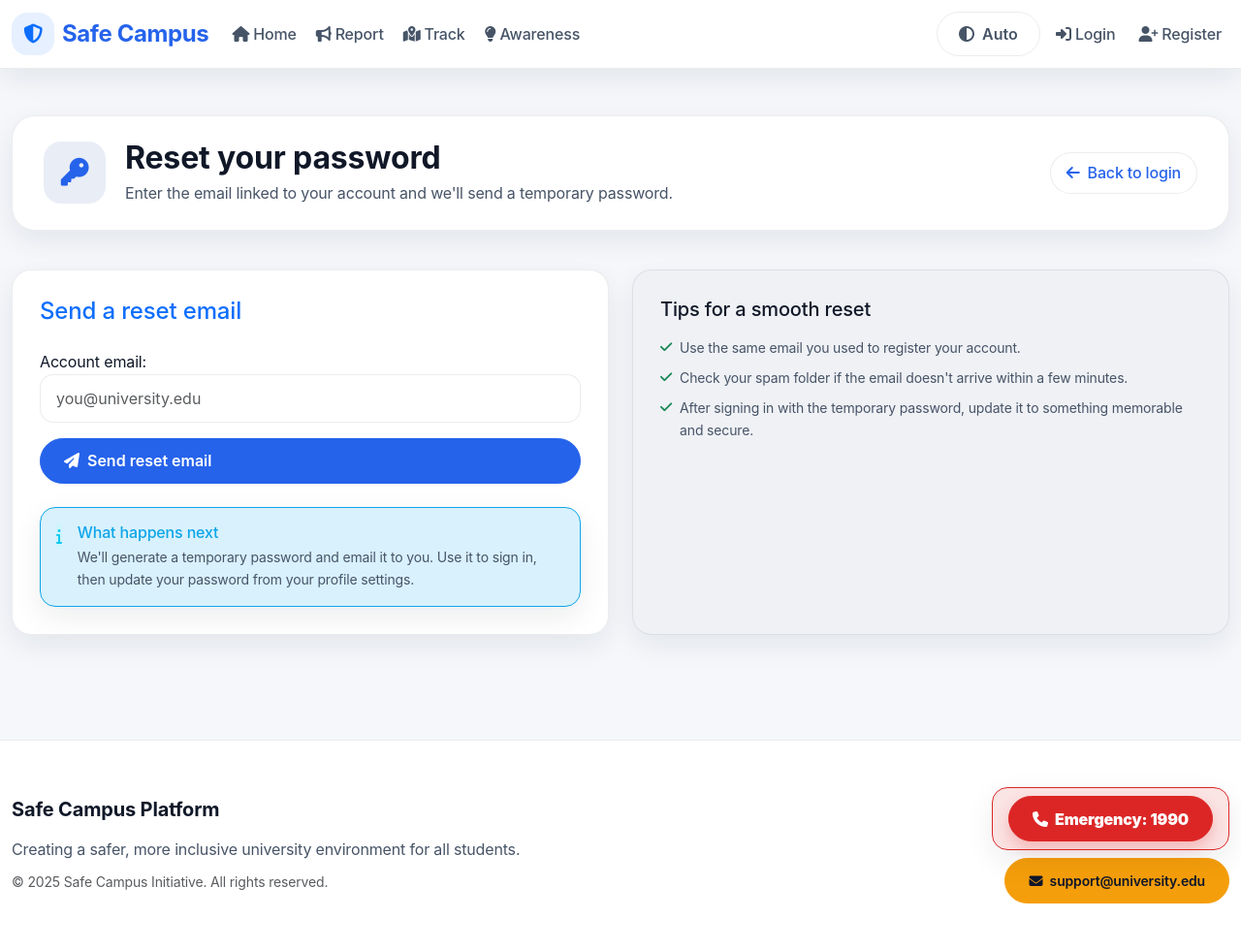
After one commit to shifan55/django_campus_safety, a Django app: page /forgot-password/ in a window 1280 px wide. The commit adds this page. Shown: the whole page at 97% size. Run offline with Django 5.2, Linux system fonts and the light colour scheme; some libraries are stand-ins or nearby versions.

Commit message:
Nov 18 update

```diff
--- a/tccweb/core/forms.py
+++ b/tccweb/core/forms.py
@@ -69,6 +69,35 @@ class LoginForm(forms.Form):
         ),
         label="Remember me",
     )
+
+
+class PasswordResetRequestForm(forms.Form):
+    """Collect an email address for issuing a password reset."""
+
+    email = forms.EmailField(
+        widget=forms.EmailInput(
+            attrs={
+                "class": "form-control",
+                "placeholder": "you@university.edu",
+                "autocomplete": "email",
+            }
+        ),
+        label="Account email",
+    )
+
+    def clean_email(self):
+        email = self.cleaned_data["email"].strip()
+        user = User.objects.filter(email__iexact=email, is_active=True).first()
+        if not user:
+            raise forms.ValidationError(
+                "We couldn't find an active account with that email address."
+            )
+        self.user = user
+        return email
+
+    def get_user(self):
+        return getattr(self, "user", None)
+
 
 class RegistrationForm(forms.ModelForm):
     """User registration form with Bootstrap-friendly widgets."""
--- /dev/null
+++ b/tccweb/user_portal/templates/forgot_password.html
@@ -0,0 +1,93 @@
+{% extends "base.html" %}
+{% load widget_tweaks %}
+
+{% block title %}Forgot password - Safe Campus{% endblock %}
+
+{% block content %}
+<div class="page-container">
+    <div class="container-xxl">
+        <header class="page-header">
+            <div class="title-group">
+                <span class="title-icon">
+                    <i class="fas fa-key"></i>
+                </span>
+                <div>
+                    <h1 class="h2 mb-1">Reset your password</h1>
+                    <p class="mb-0">Enter the email linked to your account and we'll send a temporary password.</p>
+                </div>
+            </div>
+            <div class="page-actions">
+                <a href="{% url 'login' %}" class="action-chip action-chip-secondary">
+                    <i class="fas fa-arrow-left"></i>
+                    <span>Back to login</span>
+                </a>
+            </div>
+        </header>
+
+        <section class="page-section">
+            <div class="row g-4">
+                <div class="col-lg-6">
+                    <div class="page-card h-100">
+                        <div class="page-card-body">
+                            <h2 class="h4 mb-4 text-primary">Send a reset email</h2>
+                            <form method="POST" class="row g-3" novalidate>
+                                {% csrf_token %}
+                                <div class="col-12">
+                                    {{ reset_form.email.label_tag }}
+                                    {% if reset_form.email.errors %}
+                                        {% render_field reset_form.email class+=" is-invalid" %}
+                                        {% for error in reset_form.email.errors %}
+                                            <div class="invalid-feedback d-block">{{ error }}</div>
+                                        {% endfor %}
+                                    {% else %}
+                                        {{ reset_form.email }}
+                                    {% endif %}
+                                </div>
+                                <div class="col-12">
+                                    <button type="submit" class="btn btn-primary btn-icon w-100">
+                                        <i class="fas fa-paper-plane"></i>
+                                        <span>Send reset email</span>
+                                    </button>
+                                </div>
+                            </form>
+
+                            <div class="alert alert-info mt-4 mb-0" role="alert">
+                                <div class="d-flex align-items-start gap-3">
+                                    <span class="avatar avatar-sm bg-info-subtle text-info">
+                                        <i class="fas fa-info"></i>
+                                    </span>
+                                    <div>
+                                        <h3 class="h6 mb-1">What happens next</h3>
+                                        <p class="mb-0 small">We'll generate a temporary password and email it to you. Use it to sign in, then update your password from your profile settings.</p>
+                                    </div>
+                                </div>
+                            </div>
+                        </div>
+                    </div>
+                </div>
+                <div class="col-lg-6">
+                    <div class="page-card h-100 bg-body-secondary bg-opacity-50">
+                        <div class="page-card-body">
+                            <h2 class="h5 mb-3">Tips for a smooth reset</h2>
+                            <ul class="list-unstyled small mb-0">
+                                <li class="d-flex align-items-start gap-2 mb-2">
+                                    <i class="fas fa-check text-success mt-1"></i>
+                                    <span>Use the same email you used to register your account.</span>
+                                </li>
+                                <li class="d-flex align-items-start gap-2 mb-2">
+                                    <i class="fas fa-check text-success mt-1"></i>
+                                    <span>Check your spam folder if the email doesn't arrive within a few minutes.</span>
+                                </li>
+                                <li class="d-flex align-items-start gap-2">
+                                    <i class="fas fa-check text-success mt-1"></i>
+                                    <span>After signing in with the temporary password, update it to something memorable and secure.</span>
+                                </li>
+                            </ul>
+                        </div>
+                    </div>
+                </div>
+            </div>
+        </section>
+    </div>
+</div>
+{% endblock %}
--- a/tccweb/user_portal/urls.py
+++ b/tccweb/user_portal/urls.py
@@ -4,6 +4,7 @@ from . import views
 urlpatterns = [
     path('', views.index, name='index'),
     path('login/', views.login_view, name='login'),
+    path('forgot-password/', views.forgot_password, name='forgot_password'),
     path('logout/', views.logout_view, name='logout'),
     path('register/', views.register, name='register'),
     path('report-anonymous/', views.report_anonymous, name='report_anonymous'),
--- a/tccweb/user_portal/views.py
+++ b/tccweb/user_portal/views.py
@@ -1,12 +1,17 @@
 from django.shortcuts import render, redirect, get_object_or_404
 from django.contrib import messages
-from django.contrib.auth import authenticate, login, logout
+from django.contrib.auth import authenticate, get_user_model, login, logout
 from django.contrib.auth.decorators import login_required, user_passes_test
 from django.http import JsonResponse
 from django.urls import NoReverseMatch, reverse
 from django.utils.http import urlencode
 from django.views.decorators.csrf import csrf_exempt
-from django.views.decorators.http import require_POST, require_GET
+from django.views.decorators.http import (
+    require_GET,
+    require_POST,
+    require_http_methods,
+)
+from django.core.mail import send_mail
 from django.core.paginator import Paginator
 from django.db.models import Q
 from django.templatetags.static import static
@@ -19,7 +24,14 @@ from allauth.socialaccount.models import SocialApp
 from tccweb.core.models import Report, EducationalResource, SupportContact
 from tccweb.accounts.forms import ProfileForm
 from tccweb.accounts.models import Profile
-from tccweb.core.forms import LoginForm, RegistrationForm, AnonymousReportForm, ReportForm, MessageForm
+from tccweb.core.forms import (
+    LoginForm,
+    RegistrationForm,
+    AnonymousReportForm,
+    ReportForm,
+    MessageForm,
+    PasswordResetRequestForm,
+)
 from tccweb.core.utils import (
     build_two_factor_context,
     user_has_confirmed_2fa,
@@ -205,6 +217,7 @@ def _google_login_metadata():
     return {"google_login_enabled": True, "google_login_url": login_with_process}
 
 def login_view(request):
+    reset_form = PasswordResetRequestForm()
     if request.method == 'POST':
         form = LoginForm(request.POST)
         if form.is_valid():
@@ -247,9 +260,64 @@ def login_view(request):
                 form.add_error(None, 'Invalid username or password.')
     else:
         form = LoginForm()
-    context = {"form": form}
+    context = {"form": form, "reset_form": reset_form}
     context.update(_google_login_metadata())
     return render(request, 'login.html', context)
+
+#  forgot_password
+@require_http_methods(["GET", "POST"])
+def forgot_password(request):
+    reset_form = PasswordResetRequestForm(request.POST or None)
+    context = {"reset_form": reset_form}
+
+    if request.method == "GET":
+        return render(request, "forgot_password.html", context)
+
+    if not reset_form.is_valid():
+        return render(request, "forgot_password.html", context, status=400)
+
+    user = reset_form.get_user()
+    UserModel = get_user_model()
+    try:
+        new_password = UserModel.objects.make_random_password()
+    except AttributeError:
+        # Custom managers may not implement Django's BaseUserManager helper.
+        from django.utils.crypto import get_random_string
+
+        new_password = get_random_string(12)
+    user.set_password(new_password)
+    user.save(update_fields=["password"])
+
+    site_name = getattr(settings, "SITE_NAME", "Safe Campus")
+    reset_message = (
+        f"Hello {user.get_full_name() or user.username},\n\n"
+        f"We received a request to reset your {site_name} password. "
+        f"Use the temporary password below to sign in, then update your password in your profile settings:\n\n"
+        f"{new_password}\n\n"
+        "If you didn't request this reset, please contact the support team immediately."
+    )
+
+    try:
+        send_mail(
+            subject=f"{site_name} password reset",
+            message=reset_message,
+            from_email=settings.DEFAULT_FROM_EMAIL,
+            recipient_list=[user.email],
+            fail_silently=False,
+        )
+    except Exception:
+        logger.exception("Failed to send password reset email for %s", user.username)
+        messages.error(
+            request,
+            "We couldn't send the reset email right now. Please try again later.",
+        )
+        return render(request, "forgot_password.html", context, status=503)
+
+    messages.success(
+        request,
+        "We've emailed you a new temporary password. Please check your inbox.",
+    )
+    return redirect("login")
 
 
 def logout_view(request):
```
Also changed, not shown: tccweb/settings.py (+13 -1 lines), tccweb/user_portal/templates/login.html (+8 -4 lines).
